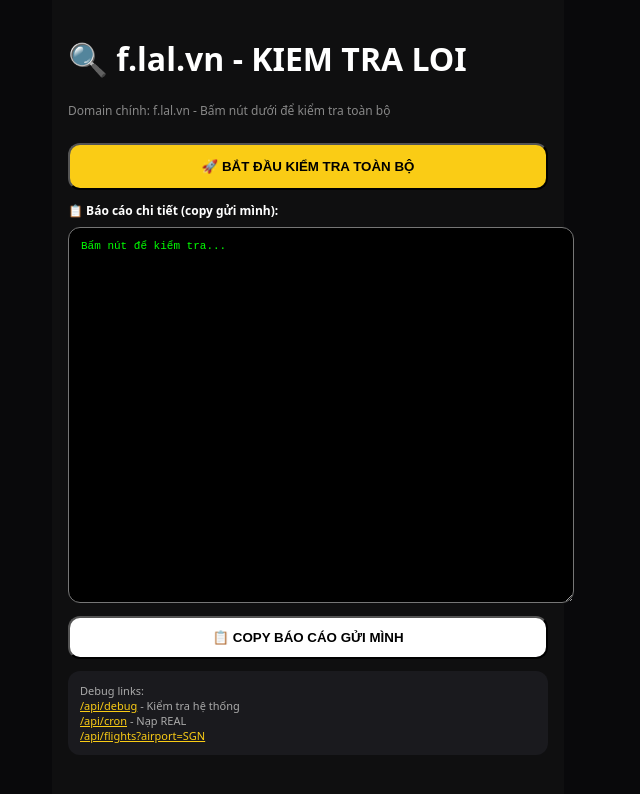
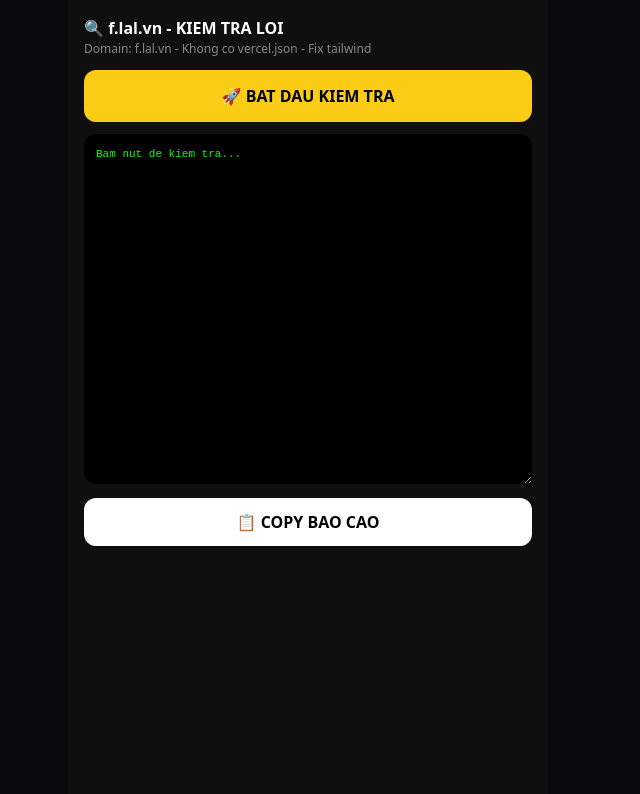
Before and after one commit to love10012003-alt/huhu, a Next.js app: page / in a window 1280 px wide. Shown: the top 794 px of the page, without its empty margins (332-972 px from the left). Built offline with nearby package versions, Linux system fonts and the light colour scheme.

Commit message:
Add files via upload

```diff
--- a/app/api/cron/route.js
+++ b/app/api/cron/route.js
@@ -6,18 +6,17 @@ export async function GET(){
   const url=process.env.SUPABASE_URL||process.env.NEXT_PUBLIC_SUPABASE_URL
   const skey=process.env.SUPABASE_SECRET_KEY||process.env.NEXT_PUBLIC_SUPABASE_ANON_KEY
   const akey=process.env.AVIATIONSTACK_KEY||process.env.AVIATION_KEY
-  if(!url||!skey) return NextResponse.json({ok:false,domain:'f.lal.vn',error:'Thieu SUPABASE env - them vao Vercel Env'}, {status:500})
-  if(!akey) return NextResponse.json({ok:false,domain:'f.lal.vn',error:'Thieu AVIATIONSTACK_KEY'}, {status:500})
+  if(!url||!skey) return NextResponse.json({ok:false,domain:'f.lal.vn',error:'Thieu SUPABASE env'}, {status:500})
   const supabase=createClient(url,skey)
   try{
     const res=await fetch(`https://api.aviationstack.com/v1/flights?access_key=${akey}&arr_iata=SGN&limit=25`,{cache:'no-store'})
     const j=await res.json()
-    if(j.error) return NextResponse.json({ok:false,domain:'f.lal.vn',error:'Aviation loi: '+j.error.code+' - '+j.error.message,raw:j},{status:500})
+    if(j.error) return NextResponse.json({ok:false,domain:'f.lal.vn',error:j.error.code+' - '+j.error.message},{status:500})
     const flights=(j.data||[]).map(f=>({number:f.flight?.iata||f.flight?.number,origin:f.departure?.iata,scheduled:f.arrival?.scheduled,estimated:f.arrival?.estimated||f.arrival?.scheduled,status:f.arrival?.delay>5?'delayed':'on_time',belt:'1',gate:'B1'}))
-    if(flights.length===0) return NextResponse.json({ok:false,domain:'f.lal.vn',error:'Aviation tra ve 0 chuyen - co the het quota',raw:j})
+    if(flights.length===0) return NextResponse.json({ok:false,domain:'f.lal.vn',error:'0 chuyen',raw:j})
     const payload={iata:'SGN',flights,clusters:[{window:'08:00-09:00',count:flights.length,suggest_depart:new Date().toISOString(),flights}],updated_at:new Date().toISOString(),is_mock:false,rawCount:flights.length}
     const {error}=await supabase.from('flight_cache').upsert({iata:'SGN',data:payload,updated_at:payload.updated_at},{onConflict:'iata'})
-    if(error) return NextResponse.json({ok:false,domain:'f.lal.vn',error:'Supabase upsert loi: '+error.message+' - Chay: alter table flight_cache disable row level security;',supabaseError:error},{status:500})
-    return NextResponse.json({ok:true,domain:'f.lal.vn',count:flights.length,message:'Da nap REAL cho f.lal.vn'})
+    if(error) return NextResponse.json({ok:false,domain:'f.lal.vn',error:error.message},{status:500})
+    return NextResponse.json({ok:true,domain:'f.lal.vn',count:flights.length})
   }catch(e){ return NextResponse.json({ok:false,domain:'f.lal.vn',error:e.message},{status:500}) }
 }
--- a/app/api/debug/route.js
+++ b/app/api/debug/route.js
@@ -8,24 +8,19 @@ export async function GET(){
   const akey=process.env.AVIATIONSTACK_KEY||process.env.AVIATION_KEY
   let supabaseCheck={ok:false,error:'',tableExists:false}
   try{
-    if(!url||!skey) supabaseCheck.error='Thieu SUPABASE_URL hoac SECRET_KEY'
+    if(!url||!skey) supabaseCheck.error='Thieu SUPABASE env'
     else{
       const supabase=createClient(url,skey)
       const {error}=await supabase.from('flight_cache').select('iata').limit(1)
-      if(error){ supabaseCheck.error=error.message; supabaseCheck.tableExists=!error.message.includes('does not exist') }
-      else{ supabaseCheck.ok=true; supabaseCheck.tableExists=true }
+      if(error) supabaseCheck.error=error.message
+      else supabaseCheck.ok=true
     }
   }catch(e){ supabaseCheck.error=e.message }
   let aviationCheck={ok:false,error:'',count:0}
   try{
-    if(!akey) aviationCheck.error='Thieu AVIATIONSTACK_KEY'
-    else{
-      const res=await fetch(`https://api.aviationstack.com/v1/flights?access_key=${akey}&arr_iata=SGN&limit=5`,{cache:'no-store'})
-      const j=await res.json()
-      if(j.error) aviationCheck.error=j.error.code+' - '+j.error.message
-      else if(j.data){ aviationCheck.ok=true; aviationCheck.count=j.data.length }
-      else aviationCheck.error='Khong co data'
-    }
+    const res=await fetch(`https://api.aviationstack.com/v1/flights?access_key=${akey}&arr_iata=SGN&limit=5`,{cache:'no-store'})
+    const j=await res.json()
+    if(j.data){ aviationCheck.ok=true; aviationCheck.count=j.data.length } else aviationCheck.error=JSON.stringify(j).slice(0,300)
   }catch(e){ aviationCheck.error=e.message }
-  return NextResponse.json({domain:'f.lal.vn',time:new Date().toISOString(),env:{SUPABASE_URL:!!url,SECRET:!!skey,AVIATION:!!akey},supabase:supabaseCheck,aviation:aviationCheck})
+  return NextResponse.json({domain:'f.lal.vn',env:{SUPABASE_URL:!!url,SECRET:!!skey,AVIATION:!!akey},supabase:supabaseCheck,aviation:aviationCheck})
 }
--- a/app/api/flights/route.js
+++ b/app/api/flights/route.js
@@ -7,7 +7,6 @@ export async function GET(req){
   const airport=searchParams.get('airport')||'SGN'
   const url=process.env.SUPABASE_URL||process.env.NEXT_PUBLIC_SUPABASE_URL
   const key=process.env.SUPABASE_SECRET_KEY||process.env.NEXT_PUBLIC_SUPABASE_ANON_KEY
-  if(!url||!key) return NextResponse.json({iata:airport,domain:'f.lal.vn',flights:[],clusters:[],is_mock:true,error:'Thieu SUPABASE env'})
   const supabase=createClient(url,key)
   const {data,error}=await supabase.from('flight_cache').select('*').eq('iata',airport).single()
   if(error) return NextResponse.json({iata:airport,domain:'f.lal.vn',flights:[],clusters:[],is_mock:true,error:error.message})
--- a/app/globals.css
+++ b/app/globals.css
@@ -1 +1,4 @@
+@tailwind base;
+@tailwind components;
+@tailwind utilities;
 body{background:#09090b;color:white;font-family:system-ui;margin:0}
--- a/app/layout.js
+++ b/app/layout.js
@@ -1 +1 @@
-import './globals.css'; export const metadata={title:'f.lal.vn - CanhDon'}; export default function RootLayout({children}){return <html lang='vi'><body>{children}</body></html>}
+import './globals.css'; export const metadata={title:'f.lal.vn - Fix'}; export default function RootLayout({children}){return <html lang='vi'><body>{children}</body></html>}
--- a/app/page.js
+++ b/app/page.js
@@ -2,10 +2,9 @@
 'use client'
 import { useState } from 'react'
 export default function Home(){
-  const [report,setReport]=useState('Bấm nút để kiểm tra...')
+  const [report,setReport]=useState('Bam nut de kiem tra...')
   const [results,setResults]=useState(null)
   const [loading,setLoading]=useState(false)
-
   const runAll=async()=>{
     setLoading(true)
     let full='=== BAO CAO LOI f.lal.vn - '+new Date().toISOString()+' ===\n\n'
@@ -32,51 +31,26 @@ export default function Home(){
     setResults(res)
     setLoading(false)
   }
-
-  const copyReport=()=>{
-    navigator.clipboard.writeText(report)
-    alert('Đã copy báo cáo! Dán gửi mình nhé!')
-  }
-
+  const copyReport=()=>{ navigator.clipboard.writeText(report); alert('Da copy!') }
   return (
     <div style={{maxWidth:480,margin:'0 auto',background:'#0f0f10',minHeight:'100vh',padding:16,color:'white'}}>
       <h1 style={{fontWeight:900}}>🔍 f.lal.vn - KIEM TRA LOI</h1>
-      <p style={{fontSize:12,color:'#888'}}>Domain chính: f.lal.vn - Bấm nút dưới để kiểm tra toàn bộ</p>
-
-      <button onClick={runAll} disabled={loading} style={{width:'100%',padding:14,borderRadius:12,background:'#facc15',color:'black',fontWeight:900,marginTop:12}}>
-        {loading?'Đang kiểm tra...':'🚀 BẮT ĐẦU KIỂM TRA TOÀN BỘ'}
-      </button>
-
+      <p style={{fontSize:12,color:'#888'}}>Domain: f.lal.vn - Khong co vercel.json - Fix tailwind</p>
+      <button onClick={runAll} disabled={loading} style={{width:'100%',padding:14,borderRadius:12,background:'#facc15',color:'black',fontWeight:900,marginTop:12}}>{loading?'Dang kiem tra...':'🚀 BAT DAU KIEM TRA'}</button>
       {results && (
-        <div style={{marginTop:12}}>
-          <div style={{padding:12,borderRadius:12,background:'#151518',border:'1px solid #333'}}>
-            <div style={{fontSize:12,fontWeight:700}}>Kết quả kiểm tra:</div>
-            <div style={{fontSize:11,marginTop:8}}>
-              <div>SUPABASE_URL: {results.debug?.env?.SUPABASE_URL ? '✅ có' : '❌ THIẾU'}</div>
-              <div>SECRET: {results.debug?.env?.SECRET ? '✅ có' : '❌ THIẾU'}</div>
-              <div>AVIATION: {results.debug?.env?.AVIATION ? '✅ có' : '❌ THIẾU'}</div>
-              <div>Bảng flight_cache: {results.debug?.supabase?.tableExists ? '✅ có' : '❌ KHÔNG CÓ'}</div>
-              <div>Supabase OK: {results.debug?.supabase?.ok ? '✅' : '❌ '+results.debug?.supabase?.error}</div>
-              <div>Aviation OK: {results.debug?.aviation?.ok ? '✅ '+results.debug?.aviation?.count+' chuyến' : '❌ '+results.debug?.aviation?.error}</div>
-              <div>Cron: {results.cron?.ok ? '✅ '+results.cron?.count+' chuyến' : '❌ '+results.cron?.error}</div>
-              <div>Flights: {results.flights?.flights?.length||0} chuyến - is_mock: {String(results.flights?.is_mock)}</div>
-            </div>
-          </div>
+        <div style={{marginTop:12,padding:12,borderRadius:12,background:'#151518',border:'1px solid #333',fontSize:11}}>
+          <div>SUPABASE_URL: {results.debug?.env?.SUPABASE_URL ? '✅' : '❌'}</div>
+          <div>SECRET: {results.debug?.env?.SECRET ? '✅' : '❌'}</div>
+          <div>AVIATION: {results.debug?.env?.AVIATION ? '✅' : '❌'}</div>
+          <div>Bang: {results.debug?.supabase?.tableExists ? '✅' : '❌'}</div>
+          <div>Supabase: {results.debug?.supabase?.ok ? '✅' : '❌ '+results.debug?.supabase?.error}</div>
+          <div>Aviation: {results.debug?.aviation?.ok ? '✅ '+results.debug?.aviation?.count : '❌ '+results.debug?.aviation?.error}</div>
+          <div>Cron: {results.cron?.ok ? '✅ '+results.cron?.count : '❌ '+results.cron?.error}</div>
+          <div>Flights: {results.flights?.flights?.length||0} - mock: {String(results.flights?.is_mock)}</div>
         </div>
       )}
-
-      <div style={{marginTop:12}}>
-        <div style={{fontSize:12,fontWeight:700}}>📋 Báo cáo chi tiết (copy gửi mình):</div>
-        <textarea value={report} readOnly style={{width:'100%',height:350,marginTop:8,padding:12,borderRadius:12,background:'black',color:'#0f0',fontFamily:'monospace',fontSize:11}} />
-        <button onClick={copyReport} style={{width:'100%',padding:12,borderRadius:12,background:'white',color:'black',fontWeight:900,marginTop:8}}>📋 COPY BÁO CÁO GỬI MÌNH</button>
-      </div>
-
-      <div style={{marginTop:12,padding:12,borderRadius:12,background:'#1a1a1e',fontSize:11,color:'#aaa'}}>
-        <div>Debug links:</div>
-        <div><a href="/api/debug" target="_blank" style={{color:'#facc15'}}>/api/debug</a> - Kiểm tra hệ thống</div>
-        <div><a href="/api/cron" target="_blank" style={{color:'#facc15'}}>/api/cron</a> - Nạp REAL</div>
-        <div><a href="/api/flights?airport=SGN" target="_blank" style={{color:'#facc15'}}>/api/flights?airport=SGN</a></div>
-      </div>
+      <textarea value={report} readOnly style={{width:'100%',height:350,marginTop:12,padding:12,borderRadius:12,background:'black',color:'#0f0',fontFamily:'monospace',fontSize:11}} />
+      <button onClick={copyReport} style={{width:'100%',padding:12,borderRadius:12,background:'white',color:'black',fontWeight:900,marginTop:8}}>📋 COPY BAO CAO</button>
     </div>
   )
 }
--- a/tailwind.config.js
+++ b/tailwind.config.js
@@ -1 +1 @@
-module.exports = { content:['./app/**/*.{js,jsx}'], theme:{extend:{colors:{gold:'#facc15',dark:'#09090b'}}}, plugins:[] }
+module.exports = { content:['./app/**/*.{js,jsx,ts,tsx}'], theme:{extend:{}}, plugins:[] }
```
Also changed, not shown: package.json (+5 -2 lines).
